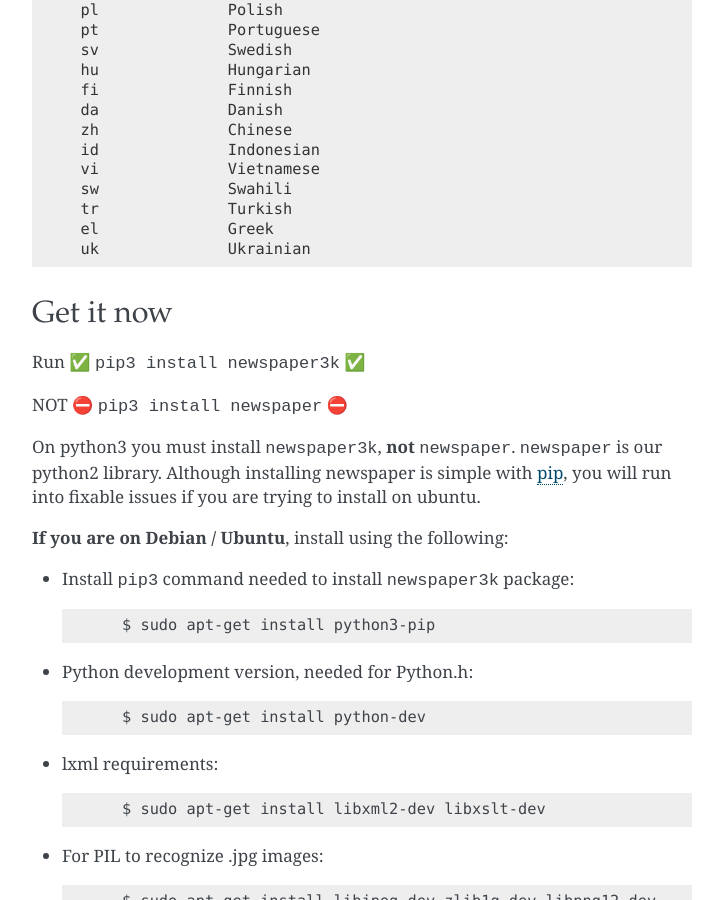
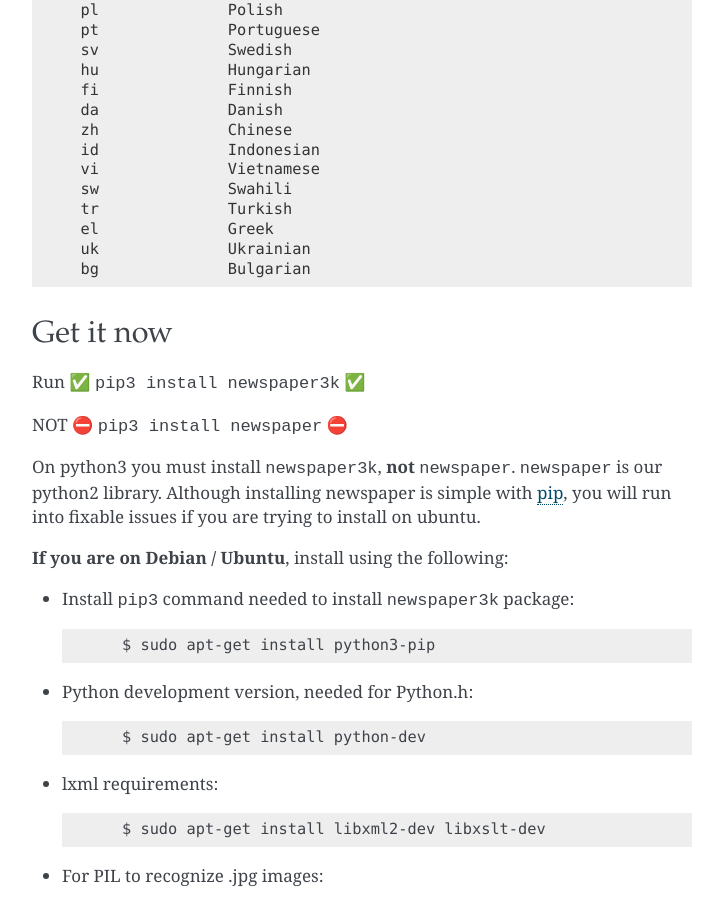
Before and after one commit to codelucas/newspaper, a Sphinx documentation site: the page built from docs/index.rst, in a window 1280 px wide and 900 px high, scrolled down 3692 px. Shown: the whole window, without its empty margins (388-1111 px from the left). Built offline with Sphinx 7.4.7, drawn with Linux system fonts in a browser that asks for light colours.

Commit message:
Add Bulgarian stopwords and update documentation (#510)

```diff
--- a/README.rst
+++ b/README.rst
@@ -217,6 +217,7 @@
       tr              Turkish
       el              Greek
       uk              Ukrainian
+      bg              Bulgarian
 
 
 Get it now
--- a/docs/index.rst
+++ b/docs/index.rst
@@ -218,6 +218,7 @@
       tr              Turkish
       el              Greek
       uk              Ukrainian
+      bg              Bulgarian
 
 
 Get it now
--- a/docs/user_guide/quickstart.rst
+++ b/docs/user_guide/quickstart.rst
@@ -263,3 +263,4 @@
       zh              Chinese
       uk              Ukrainian
       sw              Swahili
+      bg              Bulgarian
```
Also changed, not shown: 2 other files.
